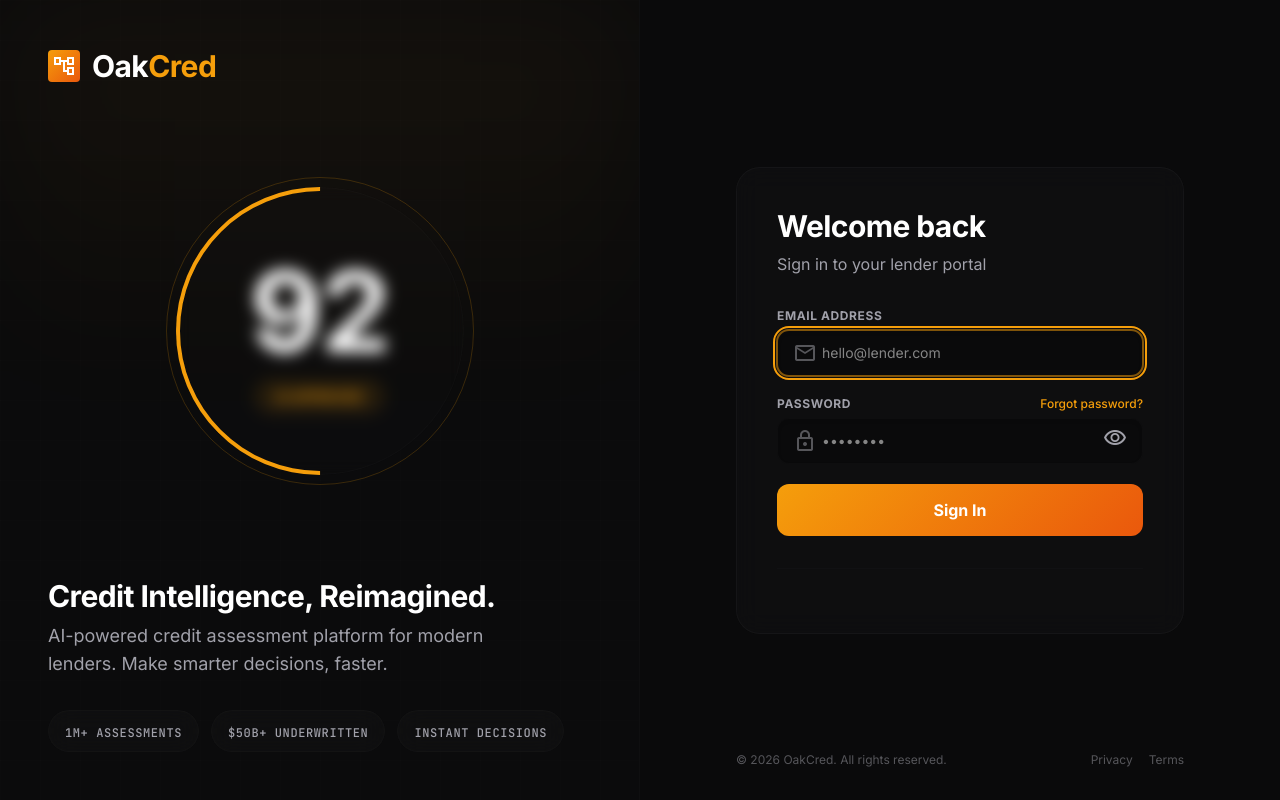
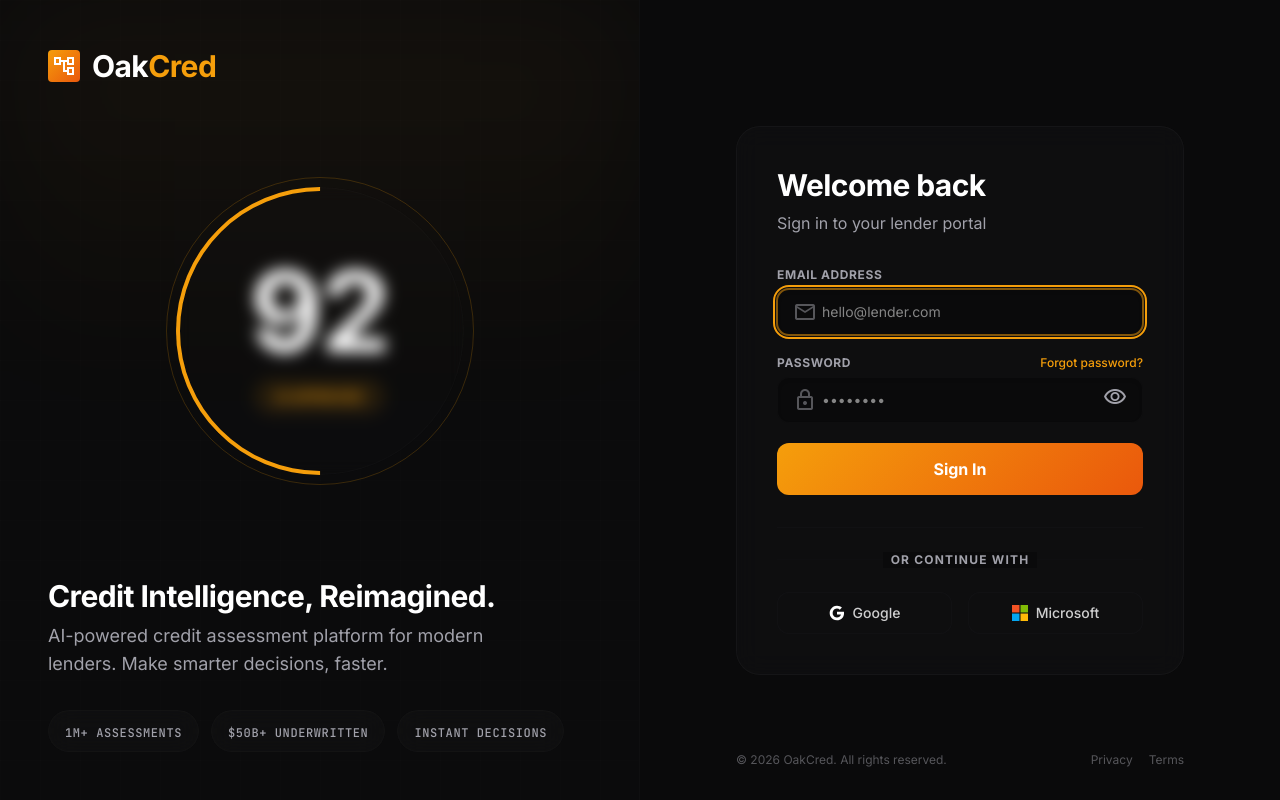
Before and after one commit to singhan14/oakcred-platform, a React (Vite) app in the folder frontend/: page /login in a window 1280 px wide. Built offline with nearby package versions, Linux system fonts and the light colour scheme; no server answers.

Commit message:
Implement Frontend Supabase SSO integration with premium buttons

```diff
--- a/frontend/package.json
+++ b/frontend/package.json
@@ -11,6 +11,7 @@
   "dependencies": {
     "@react-three/drei": "^10.7.7",
     "@react-three/fiber": "^9.5.0",
+    "@supabase/supabase-js": "^2.99.3",
     "react": "^19.1.0",
     "react-dom": "^19.1.0",
     "react-hot-toast": "^2.5.2",
--- a/frontend/src/App.jsx
+++ b/frontend/src/App.jsx
@@ -1,6 +1,7 @@
 import { BrowserRouter, Routes, Route, Navigate, Outlet } from 'react-router-dom';
 import { Toaster } from 'react-hot-toast';
 import { useEffect } from 'react';
+import { supabase } from './config/supabase';
 import { useAuthStore } from './store/authStore';
 import ErrorBoundary from './components/ErrorBoundary';
 import RequireAuth from './components/RequireAuth';
@@ -39,7 +40,20 @@
 
 export default function App() {
   const fetchUser = useAuthStore(s => s.fetchUser);
-  useEffect(() => { fetchUser(); }, []);
+  const handleSSOCallback = useAuthStore(s => s.handleSSOCallback);
+
+  useEffect(() => {
+    fetchUser();
+
+    // Listen for Supabase Auth state changes
+    const { data: { subscription } } = supabase.auth.onAuthStateChange(async (event, session) => {
+      if (event === 'SIGNED_IN' && session) {
+        await handleSSOCallback(session);
+      }
+    });
+
+    return () => subscription.unsubscribe();
+  }, []);
 
   return (
     <ErrorBoundary>
--- /dev/null
+++ b/frontend/src/config/supabase.js
@@ -0,0 +1,10 @@
+import { createClient } from '@supabase/supabase-js';
+
+const supabaseUrl = import.meta.env.VITE_SUPABASE_URL;
+const supabaseAnonKey = import.meta.env.VITE_SUPABASE_ANON_KEY;
+
+if (!supabaseUrl || !supabaseAnonKey) {
+  console.warn('[SUPABASE] Missing frontend environment variables.');
+}
+
+export const supabase = createClient(supabaseUrl, supabaseAnonKey);
--- a/frontend/src/pages/Login.jsx
+++ b/frontend/src/pages/Login.jsx
@@ -10,7 +10,7 @@
   const [password, setPassword] = useState('');
   const [showPassword, setShowPassword] = useState(false);
   const [errors, setErrors] = useState({});
-  const { login, isLoading } = useAuthStore();
+  const { login, signInWithSSO, isLoading } = useAuthStore();
   const navigate = useNavigate();
 
   const validate = () => {
@@ -138,8 +138,24 @@
             </button>
           </form>
 
-          <div className="mt-8 pt-6 border-t border-border/50 text-center">
-            {/* Demo credentials removed for production */}
+          <div className="mt-8 pt-6 border-t border-border/50">
+            <div className="relative mb-6">
+              <div className="absolute inset-0 flex items-center"><div className="w-full border-t border-border/30"></div></div>
+              <div className="relative flex justify-center text-xs uppercase"><span className="bg-bg px-2 text-text-muted font-bold tracking-widest">Or continue with</span></div>
+            </div>
+
+            <div className="grid grid-cols-2 gap-4">
+              <button type="button" onClick={() => signInWithSSO('google')} disabled={isLoading}
+                className="flex items-center justify-center gap-2 py-2.5 bg-surface border border-border/50 rounded-xl hover:bg-surface2 transition-all group disabled:opacity-50">
+                <svg className="w-4 h-4" viewBox="0 0 24 24"><path fill="currentColor" d="M22.56 12.25c0-.78-.07-1.53-.2-2.25H12v4.26h5.92c-.26 1.37-1.04 2.53-2.21 3.31v2.77h3.57c2.08-1.92 3.28-4.74 3.28-8.09z"/><path fill="currentColor" d="M12 23c2.97 0 5.46-.98 7.28-2.66l-3.57-2.77c-.98.66-2.23 1.06-3.71 1.06-2.86 0-5.29-1.93-6.16-4.53H2.18v2.84C3.99 20.53 7.7 23 12 23z"/><path fill="currentColor" d="M5.84 14.1c-.22-.66-.35-1.36-.35-2.1s.13-1.44.35-2.1V7.06H2.18C1.43 8.55 1 10.22 1 12s.43 3.45 1.18 4.94l3.66-2.84z"/><path fill="currentColor" d="M12 5.38c1.62 0 3.06.56 4.21 1.64l3.15-3.15C17.45 2.09 14.97 1 12 1 7.7 1 3.99 3.47 2.18 7.06l3.66 2.84c.87-2.6 3.3-4.53 6.16-4.53z"/></svg>
+                <span className="text-sm font-medium text-white/80 group-hover:text-white">Google</span>
+              </button>
+              <button type="button" onClick={() => signInWithSSO('azure')} disabled={isLoading}
+                className="flex items-center justify-center gap-2 py-2.5 bg-surface border border-border/50 rounded-xl hover:bg-surface2 transition-all group disabled:opacity-50">
+                <svg className="w-4 h-4" viewBox="0 0 23 23"><path fill="#f35325" d="M0 0h10.75v10.75H0z"/><path fill="#81bc06" d="M12.25 0H23v10.75H12.25z"/><path fill="#05a6f0" d="M0 12.25h10.75V23H0z"/><path fill="#ffba08" d="M12.25 12.25H23V23H12.25z"/></svg>
+                <span className="text-sm font-medium text-white/80 group-hover:text-white">Microsoft</span>
+              </button>
+            </div>
           </div>
         </div>
 
--- a/frontend/src/store/authStore.js
+++ b/frontend/src/store/authStore.js
@@ -1,5 +1,6 @@
 import { create } from 'zustand';
 import { api } from '../api/client';
+import { supabase } from '../config/supabase';
 
 export const useAuthStore = create((set, get) => ({
   user: null,
@@ -11,6 +12,37 @@
     try {
       const data = await api.post('/auth/login', { email, password });
       localStorage.setItem('accessToken', data.accessToken);
+      set({ user: data.user, isAuthenticated: true, isLoading: false });
+      return data;
+    } catch (err) {
+      set({ isLoading: false });
+      throw err;
+    }
+  },
+
+  signInWithSSO: async (provider) => {
+    set({ isLoading: true });
+    try {
+      const { data, error } = await supabase.auth.signInWithOAuth({
+        provider,
+        options: {
+          redirectTo: `${window.location.origin}/dashboard`
+        }
+      });
+      if (error) throw error;
+      return data;
+    } catch (err) {
+      set({ isLoading: false });
+      throw err;
+    }
+  },
+
+  handleSSOCallback: async (session) => {
+    if (!session?.access_token) return;
+    set({ isLoading: true });
+    try {
+      const data = await api.post('/auth/sso', { access_token: session.access_token });
+      localStorage.setItem('accessToken', data.token);
       set({ user: data.user, isAuthenticated: true, isLoading: false });
       return data;
     } catch (err) {
```
Also changed, not shown: 1 other file (tests, documents, lock files or other folders).
